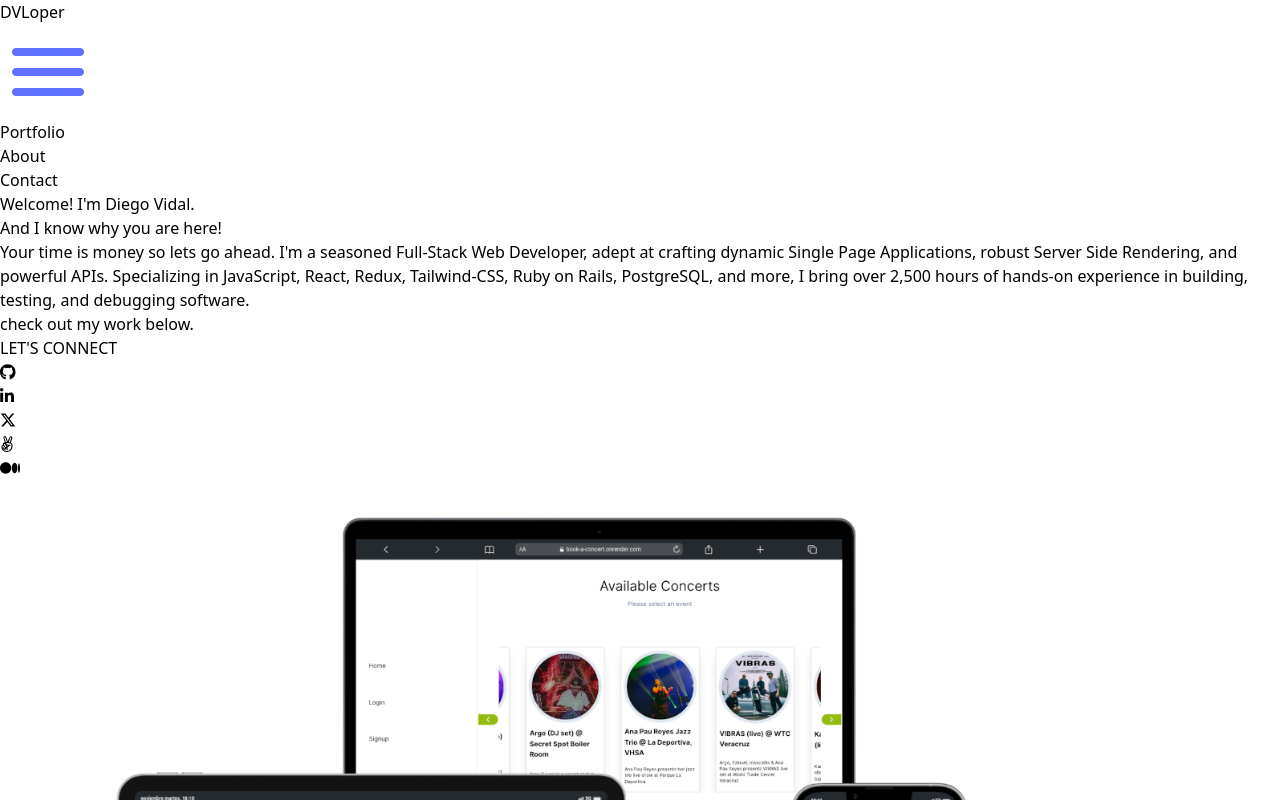
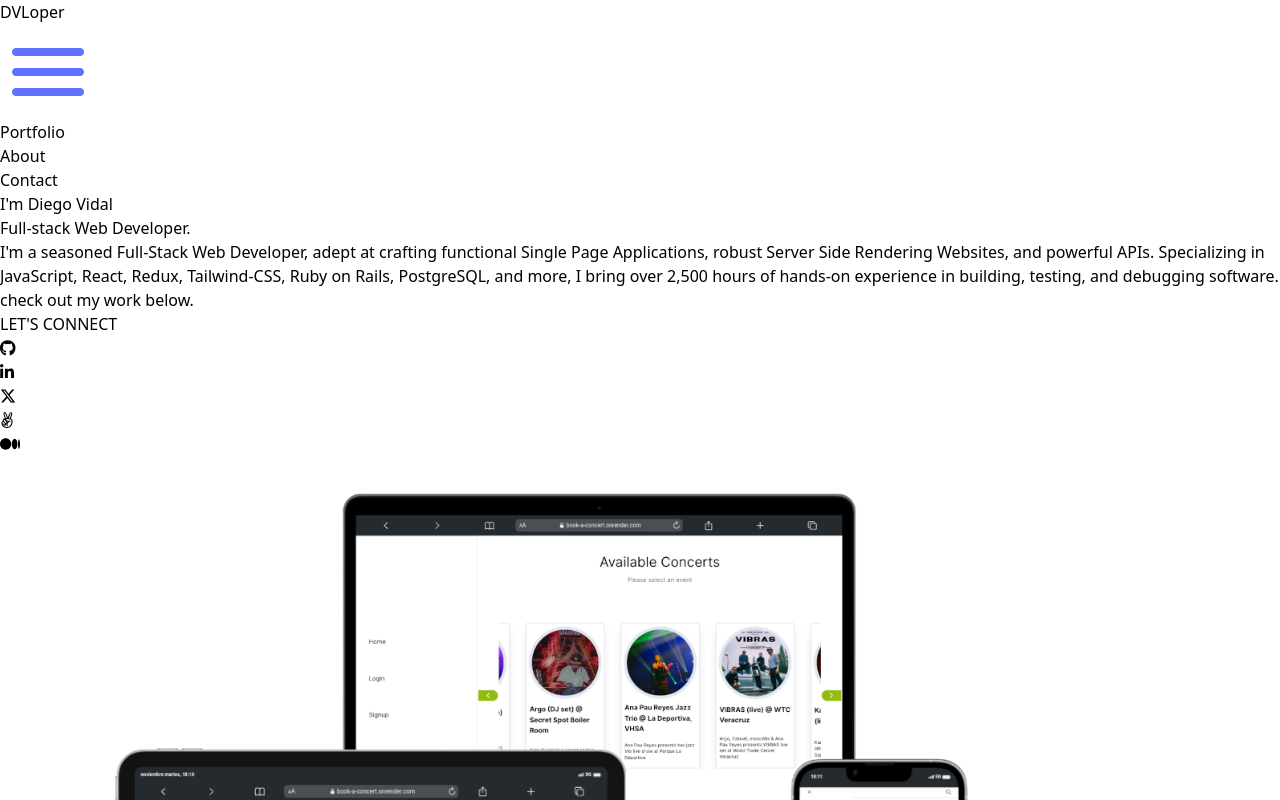
Before and after one commit to Diegogagan2587/Diegogagan2587.github.io, a React (Vite) app: page / in a window 1280 px wide. Shown: the top 800 px of the page. Built offline with nearby package versions, Linux system fonts and the light colour scheme.

Commit message:
Add email info and update intro section text

```diff
--- a/src/sections/ContactForm.jsx
+++ b/src/sections/ContactForm.jsx
@@ -16,7 +16,8 @@ const ContactForm = () => {
         <p className="text-xl leading-7 text-center text-[#EBEBFF]">
           If you have an application you are interested in developing, a feature
           that you need built or a project that needs coding. I’d love to help
-          with it!
+          with it!.
+          contact me at <strong>diego27796gagan@gmail.com</strong> or fill out the form below.
         </p>
         <form action="https://formspree.io/f/mbjewygq" method="POST" className='flex flex-col gap-5'>
           <div className="form-group">
--- a/src/sections/IntroductionSection.jsx
+++ b/src/sections/IntroductionSection.jsx
@@ -13,17 +13,17 @@ const IntroductionSection = () => {
     >
       <div className="flex flex-col gap-5 max-w-[920px]">
         <h1 className="text-4xl font-bold leading-[52px] text-[#172B4D]">
-          Welcome! I'm Diego Vidal.
+          I&apos;m Diego Vidal
           <br />
-          And I know why you are here!
+          Full-stack Web Developer.
         </h1>
         <p className="text-base leading-6 text-[#344563]">
-          Your time is money so lets go ahead. I'm a seasoned Full-Stack Web
-          Developer, adept at crafting dynamic Single Page Applications, robust
-          Server Side Rendering, and powerful APIs. Specializing in JavaScript,
-          React, Redux, Tailwind-CSS, Ruby on Rails, PostgreSQL, and more, I
-          bring over 2,500 hours of hands-on experience in building, testing,
-          and debugging software. <br /> check out my work below.
+          I'm a seasoned Full-Stack Web Developer, adept at crafting functional
+          Single Page Applications, robust Server Side Rendering Websites, and
+          powerful APIs. Specializing in JavaScript, React, Redux, Tailwind-CSS,
+          Ruby on Rails, PostgreSQL, and more, I bring over 2,500 hours of
+          hands-on experience in building, testing, and debugging software.
+          <br /> check out my work below.
         </p>
         <SocialMediaBar />
       </div>
```
